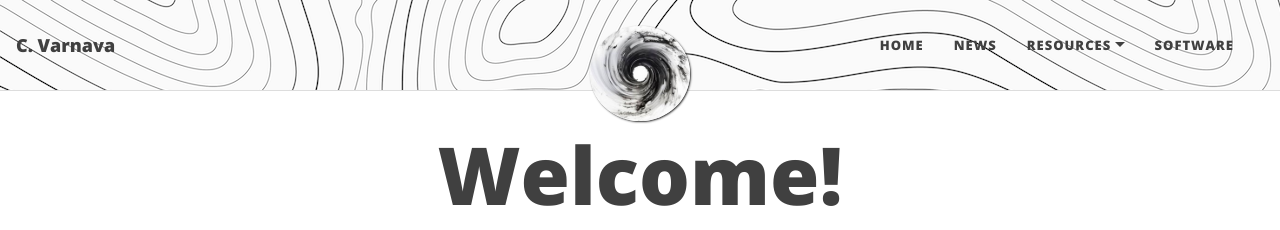
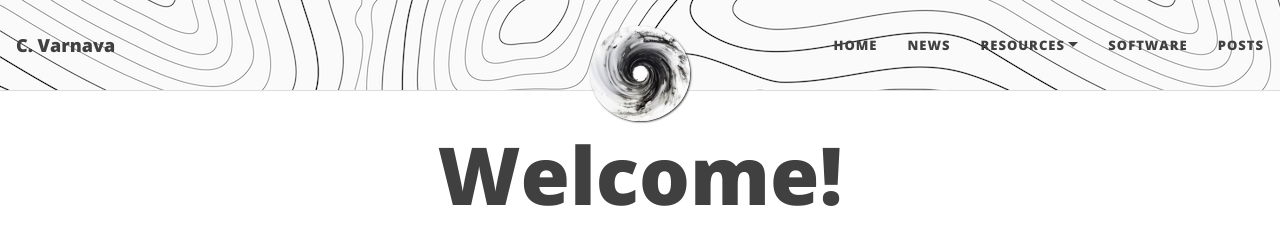
Before and after one commit to ch-var/ch-var.github.io, a Jekyll site: the page built from index.html, in a window 1280 px wide. Shown: the top 230 px of the page. Built offline with Jekyll 4.4.1, drawn with Linux system fonts in a browser that asks for light colours; the list of posts is cut into pages by our own code.

Commit message:
Update _config.yml

```diff
--- a/_config.yml
+++ b/_config.yml
@@ -28,7 +28,7 @@ navbar-links:
     - Publications: "publications"
     - Press releases: "press_releases"
   Software: "software"
-  "": "2024-04-30-SMART"
+  Posts: "posts"
 
 ################
 # --- Logo --- #
```
